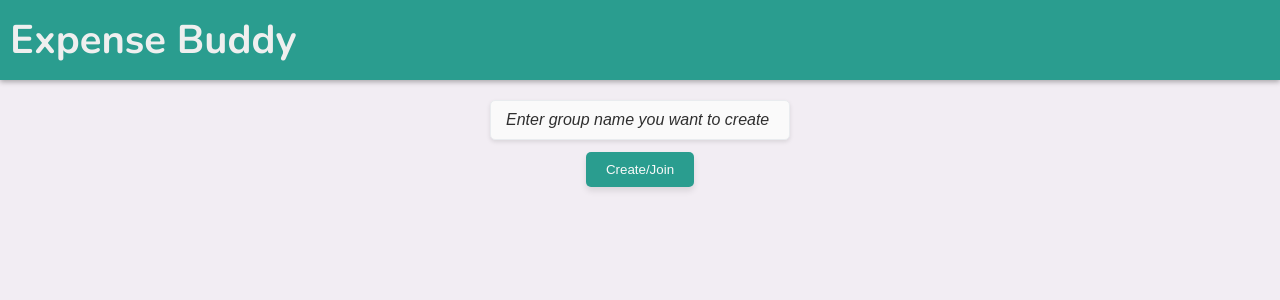
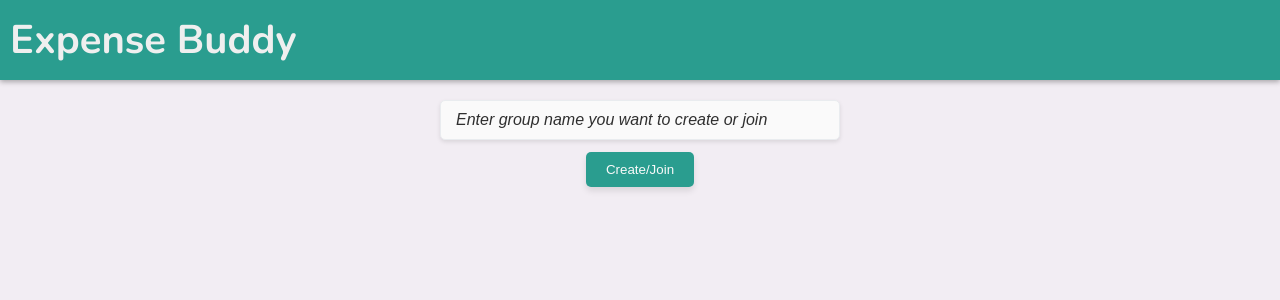
Before and after one commit to rahulnag/expense-buddy, a Next.js app: page / in a window 1280 px wide. Shown: the top 300 px of the page. Built offline with nearby package versions, Linux system fonts and the light colour scheme.

Commit message:
width of groupname field corrected.

```diff
--- a/app/pages/LoginScreen/page.module.css
+++ b/app/pages/LoginScreen/page.module.css
@@ -7,5 +7,5 @@
 
 .login-container input {
     margin-bottom: 12px;
-    width: 15rem;
+    width: 20rem;
 }
```
